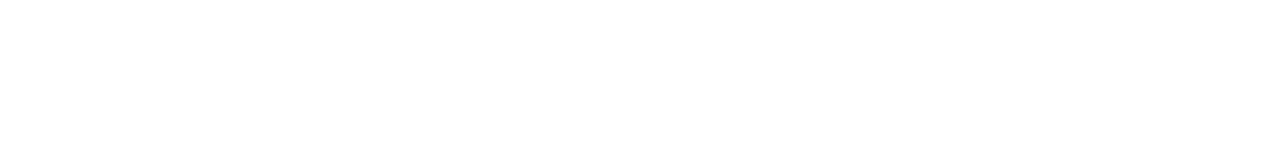
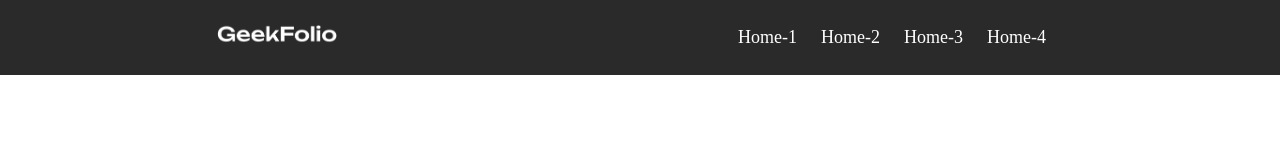
Before and after one commit to emurmudu/conceptual1-practice-project, a plain HTML site: page index.html in a window 1280 px wide. Drawn offline with Linux system fonts and the light colour scheme.

Commit message:
practice project header section done

```diff
--- a/index.html
+++ b/index.html
@@ -8,6 +8,29 @@
 
 </head>
 <body>
+    <header>
+        <nav>
+            <div class="menu-section">
+                <div class="logo-icon">
+                    <img class="logo-size" src="./logo/logo-light.png" alt="">
+                </div>
+                <div class="menu-list">
+                    <li class="item">Home-1</li>
+                    <li class="item">Home-2</li>
+                    <li class="item">Home-3</li>
+                    <li class="item">Home-4</li>
+                </div>
+            </div>
+        </nav>
+    </header>
+
+    <main>
+
+    </main>
+
+    <footer>
+
+    </footer>
 
 </body>
 </html>
--- a/style.css
+++ b/style.css
@@ -0,0 +1,30 @@
+*{
+    margin: 0px;
+    padding: 0px;
+}
+
+.menu-section{
+    background-color: rgb(43, 42, 42);
+    padding: 20px;
+    color: white;
+    list-style: none;
+    display: flex;
+    justify-content: space-around;
+    align-items: center;
+}
+.logo-size{
+    width: 120px;
+}
+.menu-list{
+    display: flex;
+}
+.item{
+    margin-right: 10px;
+    padding: 7px;
+    font-size: 18px;
+    cursor: pointer;
+}
+.item:hover{
+    color: rgb(76, 0, 255);
+    background-color: cyan;
+}
```
